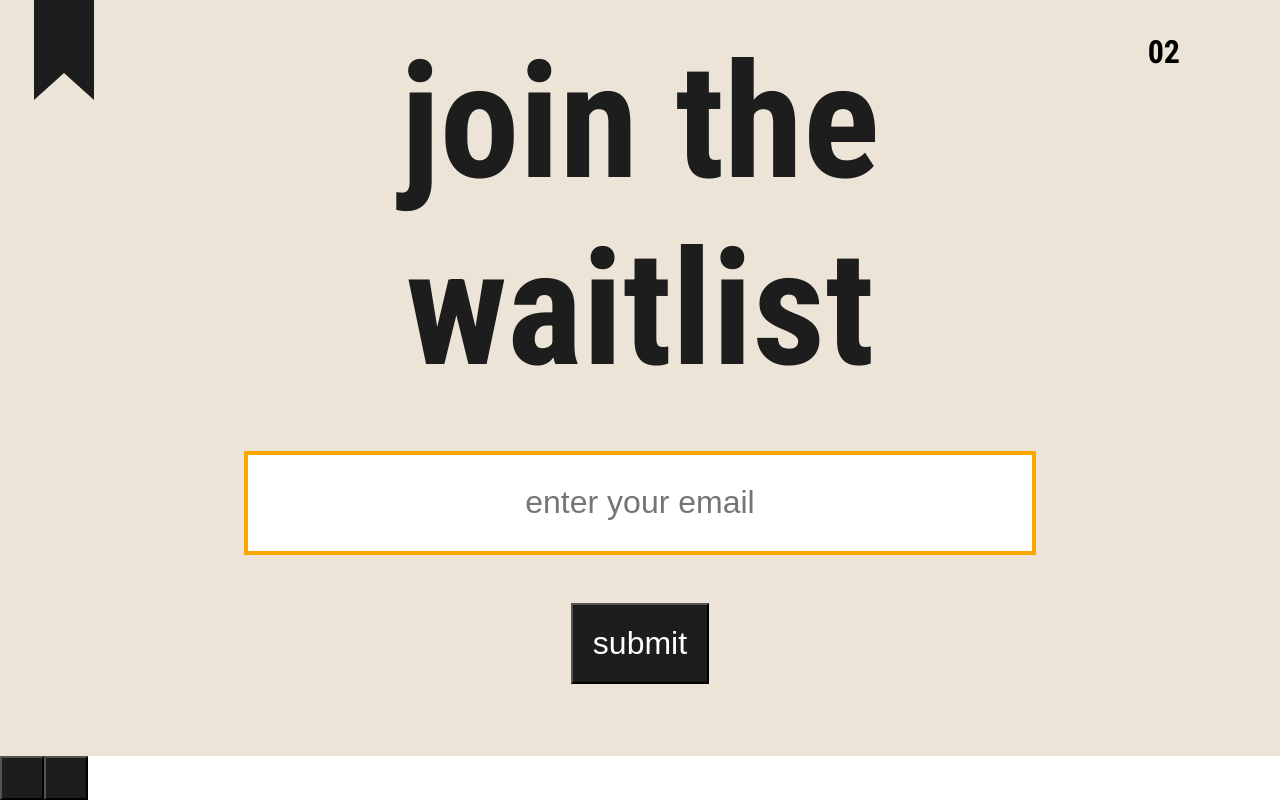
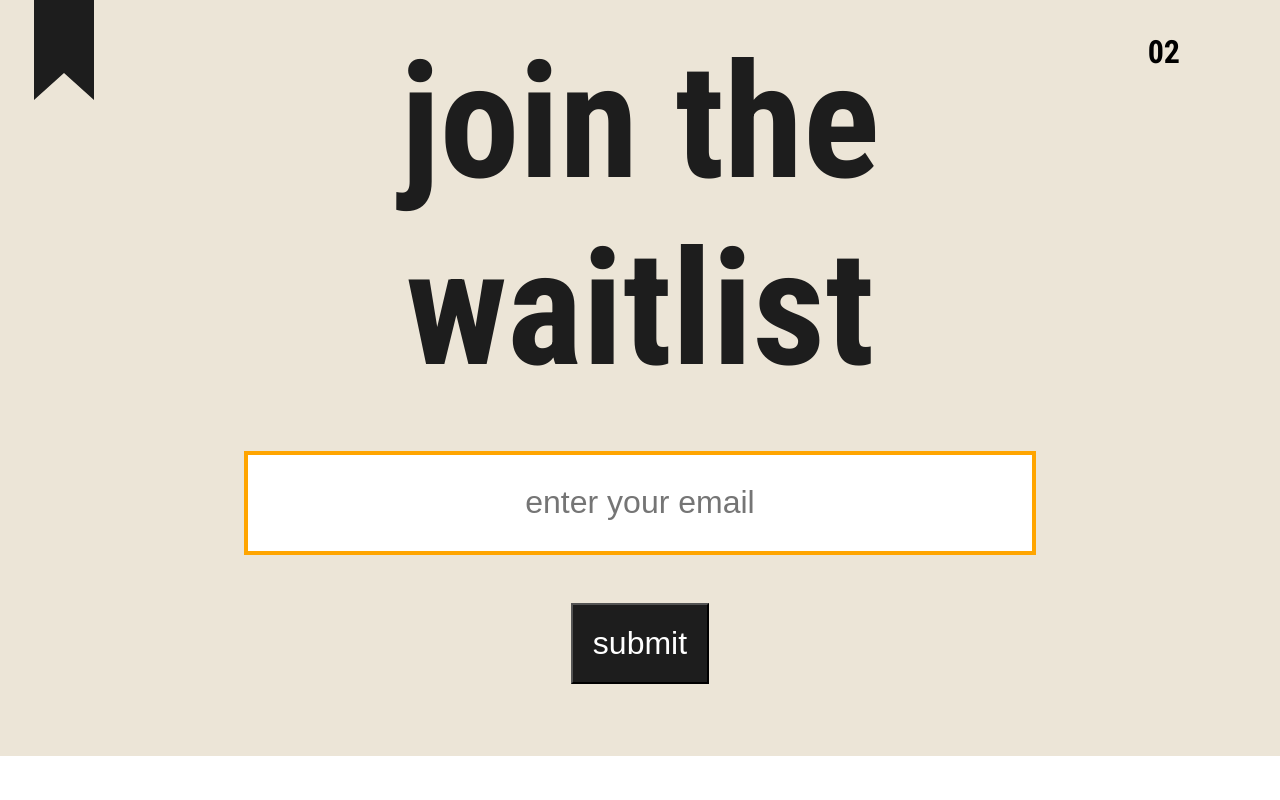
Before and after one commit to afope/ita, a Next.js app: page / in a window 1280 px wide. Shown: the part 844-1644 px from the top of the page. After the commit the page ends 1600 px from the top, so only its background shows below. Built offline with nearby package versions, Linux system fonts and the light colour scheme.

Commit message:
fix: refactor horizontal transition

```diff
--- a/src/app/components/homepage.css
+++ b/src/app/components/homepage.css
@@ -48,7 +48,7 @@ header {
 }
 
 .bookmark-icon {
-  position: absolute;
+  position: fixed;
   top: 0;
   left: 5%;
   transform: translateX(-50%);
--- a/src/app/components/horizontaltransition.tsx
+++ b/src/app/components/horizontaltransition.tsx
@@ -9,36 +9,8 @@ interface HorizontalPageFlipProps {
 
 export default function HorizontalPageFlip({ pages }: HorizontalPageFlipProps) {
   const [currentPage, setCurrentPage] = useState(0);
-  const [touchStart, setTouchStart] = useState<number | null>(null);
-  const [touchEnd, setTouchEnd] = useState<number | null>(null);
   const containerRef = useRef<HTMLDivElement>(null);
   const pageRefs = useRef<Array<HTMLDivElement | null>>([]);
-
-  // Minimum swipe distance required to trigger page change
-  const minSwipeDistance = 50;
-
-  const handleTouchStart = (e: React.TouchEvent) => {
-    setTouchEnd(null);
-    setTouchStart(e.targetTouches[0].clientX);
-  };
-
-  const handleTouchMove = (e: React.TouchEvent) => {
-    setTouchEnd(e.targetTouches[0].clientX);
-  };
-
-  const handleTouchEnd = () => {
-    if (!touchStart || !touchEnd) return;
-
-    const distance = touchStart - touchEnd;
-    const isLeftSwipe = distance > minSwipeDistance;
-    const isRightSwipe = distance < -minSwipeDistance;
-
-    if (isLeftSwipe) {
-      setCurrentPage((prev) => Math.min(prev + 1, pages.length - 1));
-    } else if (isRightSwipe) {
-      setCurrentPage((prev) => Math.max(prev - 1, 0));
-    }
-  };
 
   // Handle scroll events
   useEffect(() => {
@@ -79,13 +51,7 @@ export default function HorizontalPageFlip({ pages }: HorizontalPageFlipProps) {
   }, [currentPage, pages.length]);
 
   return (
-    <div
-      ref={containerRef}
-      className="h-screen w-screen overflow-hidden"
-      onTouchStart={handleTouchStart}
-      onTouchMove={handleTouchMove}
-      onTouchEnd={handleTouchEnd}
-    >
+    <div ref={containerRef} className="h-screen w-screen overflow-hidden">
       <div
         className="flex h-full w-full transition-transform duration-700 ease-in-out"
         style={{ transform: `translateX(-${currentPage * 100}%)` }}
@@ -106,20 +72,6 @@ export default function HorizontalPageFlip({ pages }: HorizontalPageFlipProps) {
           </div>
         ))}
       </div>
-
-      {/* Optional navigation indicators */}
-      <div className="fixed bottom-6 left-0 right-0 flex justify-center gap-2">
-        {pages.map((_, index) => (
-          <button
-            key={index}
-            className={`h-3 w-3 rounded-full ${
-              index === currentPage ? "bg-blue-500" : "bg-gray-300"
-            }`}
-            onClick={() => setCurrentPage(index)}
-            aria-label={`Go to page ${index + 1}`}
-          />
-        ))}
-      </div>
     </div>
   );
 }
```
